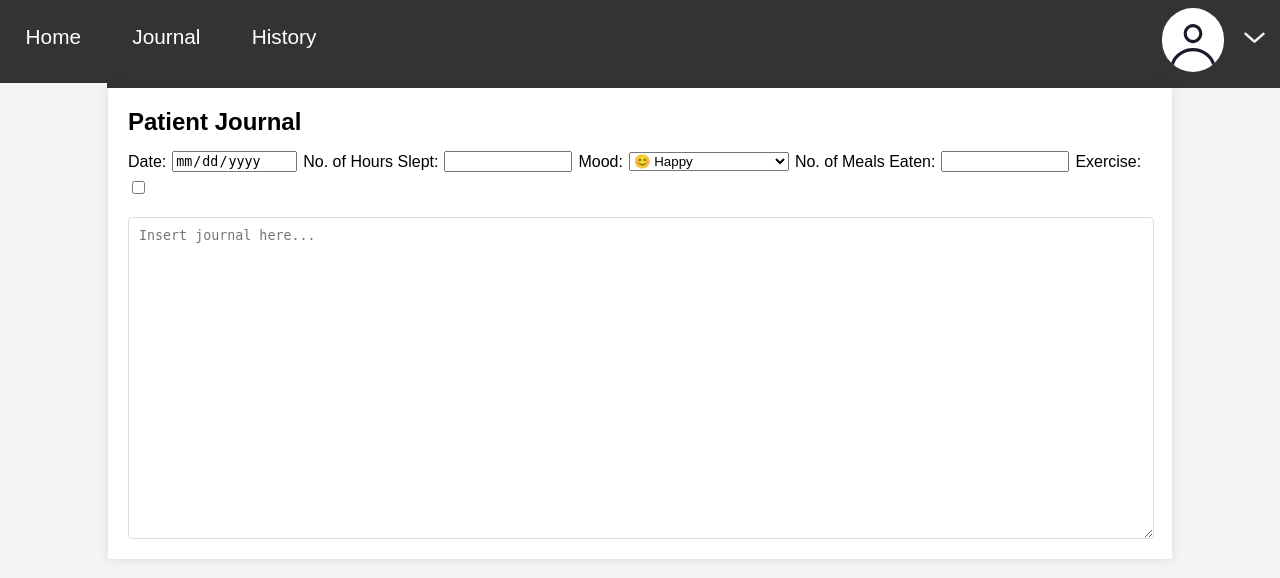
After one commit to KyleHaarhoff/CaRe_Group36, a PHP site: page /patient/journal-writing/journal-writing.php in a window 1280 px wide. The commit adds this page. Shown: the top 578 px of the page. Run offline with PHP 8.4, Linux system fonts and the light colour scheme.

Commit message:
Add new page for journal writing from patient home

```diff
--- a/patient/home/home.php
+++ b/patient/home/home.php
@@ -38,7 +38,7 @@ include_once __DIR__ . "/../../conf.php"
                     <li>Here is another goal</li>
                     <li>One more</li>
                 </ul>
-                <button class="careButton-patientHome" data-target="../goals/goals.php">Edit Goals</button>
+                <button class="careButton-editGoals" data-target="../goals/goals.php">Edit Goals</button>
             </section>
 
             <!-- Journal Section -->
@@ -51,7 +51,8 @@ include_once __DIR__ . "/../../conf.php"
                         <option value="happy">&#128512 Happy</option>
                         <option value="angry">&#128545 Angry</option>
                     </select>
-                    <button class="careButton-patientHome">Start Writing!</button>
+                    <button class="careButton-writing" data-target="../journal-writing/journal-writing.php">Start Writing!</button>
+
                 </div>
 
                 <!-- Journal Entry Table -->
--- /dev/null
+++ b/patient/journal-writing/journal-writing.css
@@ -0,0 +1,72 @@
+body {
+    font-family: Arial, sans-serif;
+    background-color: #f4f4f4;
+    margin: 0;
+    padding: 0;
+}
+
+.container {
+    width: 80%;
+    margin: 0 auto;
+    padding: 20px;
+    background-color: white;
+    box-shadow: 0 0 10px rgba(0, 0, 0, 0.1);
+}
+
+.journal-form {
+    margin-top: -20px;
+}
+
+.journal-form h2 {
+    margin-bottom: 15px;
+}
+
+.journal-form form {
+    display: flex;
+    flex-direction: column;
+}
+
+
+.journal-info {
+    display: flex;
+    gap: 6px;
+    align-items: center;
+    flex-wrap: wrap;
+}
+
+.journal-info input[type="date"],
+.journal-info input[type="number"] {
+    width: 120px;
+}
+
+.journal-info select {
+    width: 160px;
+}
+
+textarea {
+    width: calc(100% - 20px);
+    padding: 10px;
+    height: 300px;
+    border: 1px solid #ddd;
+    border-radius: 4px;
+    margin-top: 20px;
+}
+
+.buttons {
+    display: flex;
+    gap: 10px;
+    margin-top: 10px;
+}
+
+.buttons button {
+    padding: 10px 20px;
+    background-color: #333;
+    color: white;
+    border: none;
+    border-radius: 4px;
+    cursor: pointer;
+}
+
+.buttons button:hover {
+    background-color: #555;
+}
--- /dev/null
+++ b/patient/journal-writing/journal-writing.php
@@ -0,0 +1,51 @@
+<!DOCTYPE html>
+<html lang="en">
+<head>
+    <link rel='stylesheet' href="journal-writing.css">
+    <meta charset="UTF-8">
+    <meta name="viewport" content="width=device-width, initial-scale=1.0">
+    <title>Patient Journal</title>
+</head>
+<body>
+<header>
+    <?php include "../../common/navbar/navbar.php"; ?>
+</header>
+
+<div class="container">
+    <div class="journal-form">
+        <h2>Patient Journal</h2>
+        <form class="classform">
+            <div class="journal-info">
+                <label for="journal-date">Date:</label>
+                <input type="date" id="journal-date" name="journal-date" readonly>
+
+                <label for="hours-slept">No. of Hours Slept:</label>
+                <input type="number" id="hours-slept" name="hours-slept" readonly>
+
+                <label for="mood">Mood:</label>
+                <select id="mood" name="mood">
+                    <option value="happy">&#128522; Happy</option>
+                    <option value="neutral">&#128528; Neutral</option>
+                    <option value="sad">&#128546; Sad</option>
+                    <option value="angry">&#128545; Angry</option>
+                    <option value="excited">&#128513; Excited</option>
+                    <option value="tired">&#128564; Tired</option>
+                    <option value="anxious">&#128552; Anxious</option>
+                </select>
+
+                <label for="meals-eaten">No. of Meals Eaten:</label>
+                <input type="number" id="meals-eaten" name="meals-eaten" readonly>
+
+                <label for="exercise">Exercise:</label>
+                <input type="checkbox" id="exercise" name="exercise" readonly>
+            </div>
+
+
+            <textarea id="journal-entry" name="journal-entry" rows="5" placeholder="Insert journal here..."></textarea>
+
+        </form>
+    </div>
+</div>
+
+</body>
+</html>
```
Also changed, not shown: patient/home/home.css (+34 -0 lines), patient/home/home.js (+15 -1 lines), patient/journal-writing/journal-writing.js (added).
